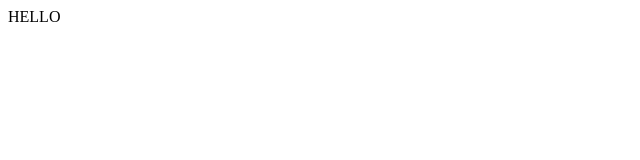
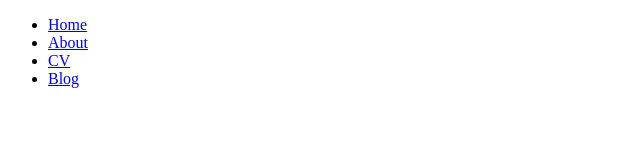
Before and after one commit to Sachinve/sachinve.github.io, a plain HTML site: page index.html in a window 1280 px wide. Shown: the whole page, without its empty margins (0-640 px from the left). Drawn offline with Linux system fonts and the light colour scheme.

Commit message:
Add Navigation Bar

```diff
--- a/index.html
+++ b/index.html
@@ -5,6 +5,13 @@
     <title></title>
 </head>
 <body>
-    HELLO
+    <nav>
+        <ul>
+            <li><a href="/">Home</a></li>
+            <li><a href="/about">About</a></li>
+            <li><a href="/cv">CV</a></li>
+            <li><a href="/blog">Blog</a></li>
+        </ul>
+    </nav>
 </body>
 </html>
```
